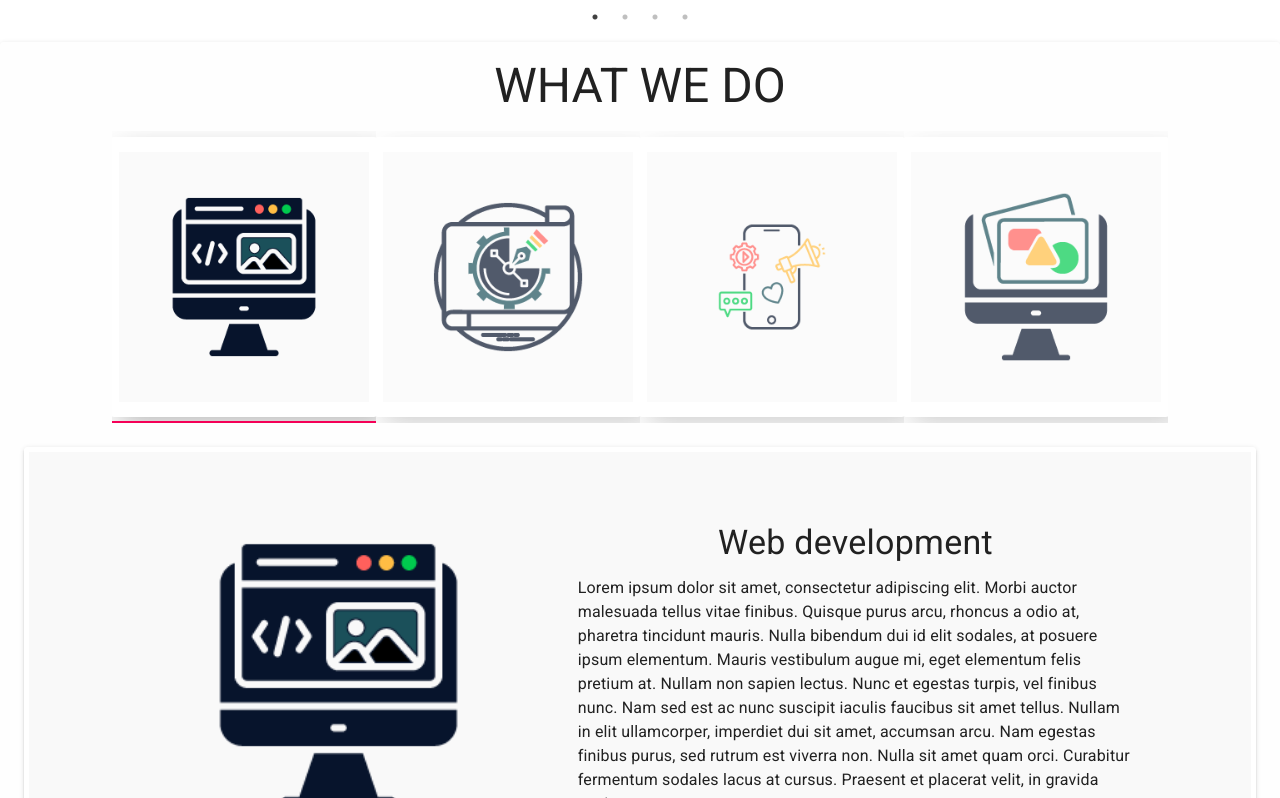
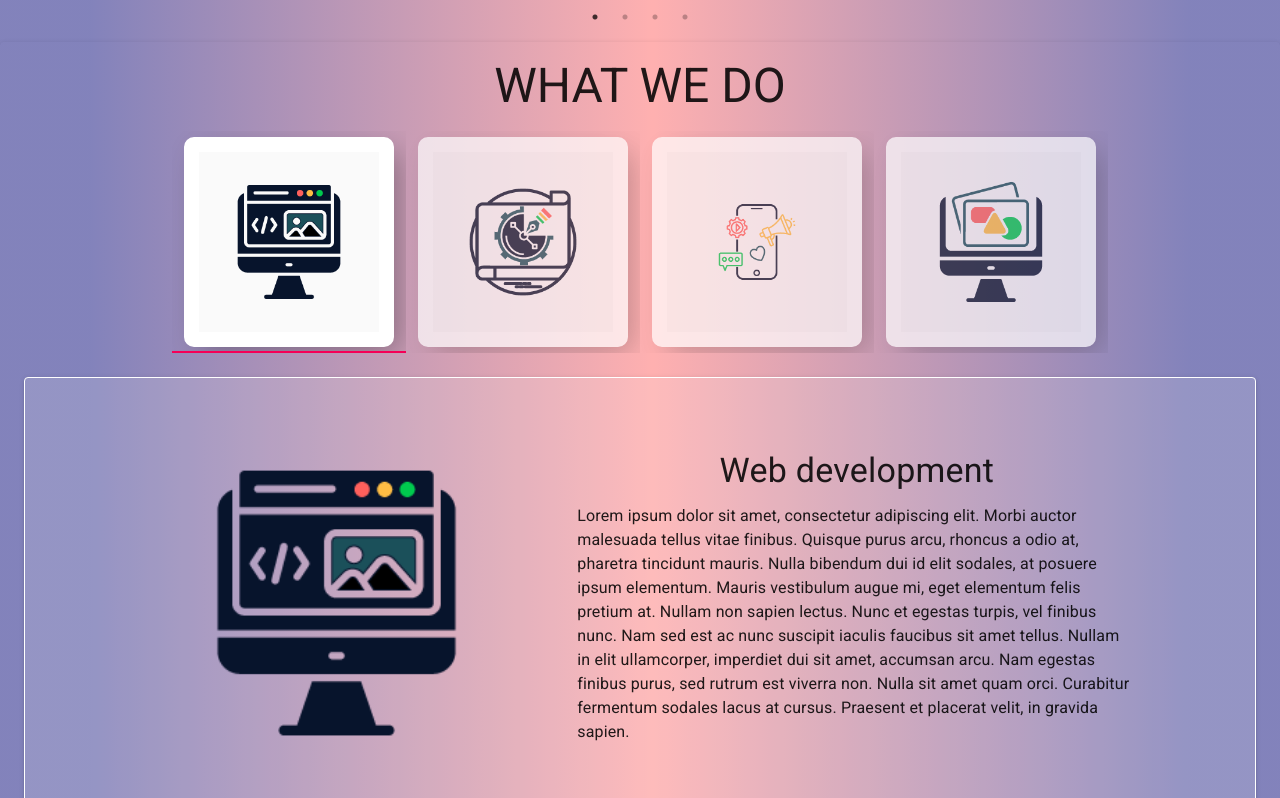
Before and after one commit to Robin-shrestha/DirectTechNepal, a React (Create React App) app: page / in a window 1280 px wide. Shown: the part 722-1520 px from the top of the page. Built offline with nearby package versions, Linux system fonts and the light colour scheme.

Commit message:
background gradient added v1

```diff
--- a/package.json
+++ b/package.json
@@ -9,13 +9,14 @@
     "@testing-library/jest-dom": "^4.2.4",
     "@testing-library/react": "^9.3.2",
     "@testing-library/user-event": "^7.1.2",
+    "lodash-es": "^4.17.15",
     "react": "^16.13.1",
     "react-dom": "^16.13.1",
-    "react-material-ui-carousel": "^2.0.0",
     "react-router-dom": "^5.2.0",
     "react-scripts": "3.4.3",
     "react-slick": "^0.27.11",
     "react-spring": "^8.0.27",
+    "react-use-gesture": "^7.0.16",
     "slick-carousel": "^1.8.1"
   },
   "scripts": {
--- a/src/App.js
+++ b/src/App.js
@@ -5,10 +5,16 @@ import { Switch, Route, Redirect } from "react-router-dom";
 import Footer from "./components/footer/Footer";
 function App() {
   return (
-    <div style={{ backgroundColor: "#fff" }}>
+    <div
+      style={{
+        background: "rgb(9,9,121)",
+        background:
+          "linear-gradient(90deg, rgba(9,9,121,0.5046393557422969) 7%, rgba(255,0,0,0.3113620448179272) 51%, rgba(9,9,121,0.5046393557422969) 93%)",
+      }}
+    >
       <Header />
       <Switch>
-        <Route to="/" component={Home} />
+        <Route path="/" component={Home} />
         <Route exact path="/DirectTechNepal">
           <Redirect to="/" />
         </Route>
--- a/src/components/footer/Footer.js
+++ b/src/components/footer/Footer.js
@@ -5,18 +5,18 @@ import { makeStyles } from "@material-ui/core/styles";
 import FacebookIcon from "@material-ui/icons/Facebook";
 import PhoneIcon from "@material-ui/icons/Phone";
 import InstagramIcon from "@material-ui/icons/Instagram";
-import DirectTechLogo from "../../media/Icon/Direct-Tech-logo.png";
+import DirectTechLogo from "../../media/Icon/DT-logo-1.png";
 
 const styles = makeStyles((theme) => ({
-  root: { padding: theme.spacing(3), backgroundColor: "#e5e3de" },
-  image: { height: "200px", width: "200px", marginBottom: theme.spacing(2) },
+  root: { padding: theme.spacing(3), backgroundColor: "inherit" },
+  image: { height: "100px", marginBottom: theme.spacing(5) },
   contactsContainer: { textAlign: "left" },
   contacts: { display: "flex", alignSelf: "flex-start" },
 }));
 const Footer = () => {
   const classes = styles();
   return (
-    <Paper className={classes.root}>
+    <Paper className={classes.root} elevation={0}>
       <Grid container>
         <Grid item xs={1} />
         <Grid item xs={10}>
--- a/src/components/header/Header.js
+++ b/src/components/header/Header.js
@@ -53,6 +53,12 @@ const styles = makeStyles((theme) => ({
   navbuttons: {
     fontSize: 20,
     color: "#111",
+    "&active": {
+      borderBottom: "solid red 5px",
+    },
+    "&:hover, &:focus": {
+      borderBottom: "solid red 3px",
+    },
   },
   socialMediaContainer: {
     padding: theme.spacing(0, 0, 0, 1),
--- a/src/components/home/tabs/TabPanel.js
+++ b/src/components/home/tabs/TabPanel.js
@@ -5,9 +5,9 @@ import { Paper, Grid, Typography } from "@material-ui/core";
 
 const styles = makeStyles((theme) => ({
   root: {
-    background: "rgba(245,245,245,.5)",
+    background: "rgba(245,245,245,.15)",
     margin: theme.spacing(3, 1, 3, 1),
-    border: "white 5px solid",
+    border: "white 1px solid",
   },
   container: {
     display: "flex",
--- a/src/components/home/tabs/WhatWeDo.js
+++ b/src/components/home/tabs/WhatWeDo.js
@@ -13,20 +13,25 @@ import { useSpring, animated } from "react-spring";
 const styles = makeStyles((theme) => ({
   root: {
     margin: theme.spacing(5, 0, 0, 0),
-    backgroundColor: "rgba(254,254,254,.5)",
+    backgroundColor: "inherit",
     padding: theme.spacing(2),
   },
-  tabs: { display: "flex", justifyContent: "center" },
+  tabs: {
+    display: "flex",
+    justifyContent: "center",
+    alignItems: "center",
+    overflow: "hidden",
+  },
   card: {
-    width: "250px",
-    height: "250px",
+    width: "180px",
+    height: "180px",
     background: "rgba(250,250,250,1)",
     border: "15px solid white",
     borderRadius: "10px",
     boxShadow: "10px 10px 30px -5px rgba(0, 0, 0, 0.3)",
     backgroundPosition: "center center",
     backgroundSize: "cover",
-    transition: "box-shadow .9s",
+    transition: "box-shadow .5s",
     "&hover": { boxShadow: "0px 30px 100px -10px rgba(0, 0, 0, 0.4)" },
   },
 }));
```
Also changed, not shown: src/components/home/carousel/Fadingslides.js (added, +69 -0 lines), 1 other file (tests, documents, lock files or other folders).
